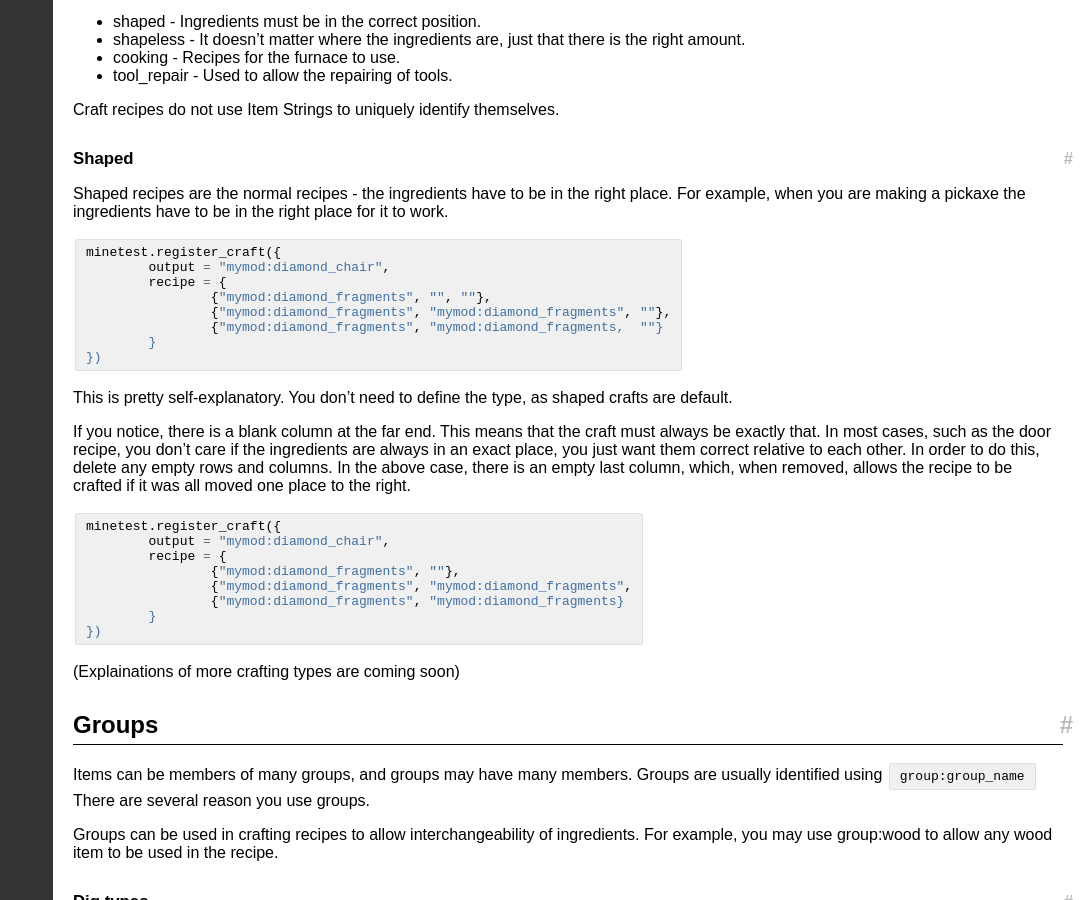
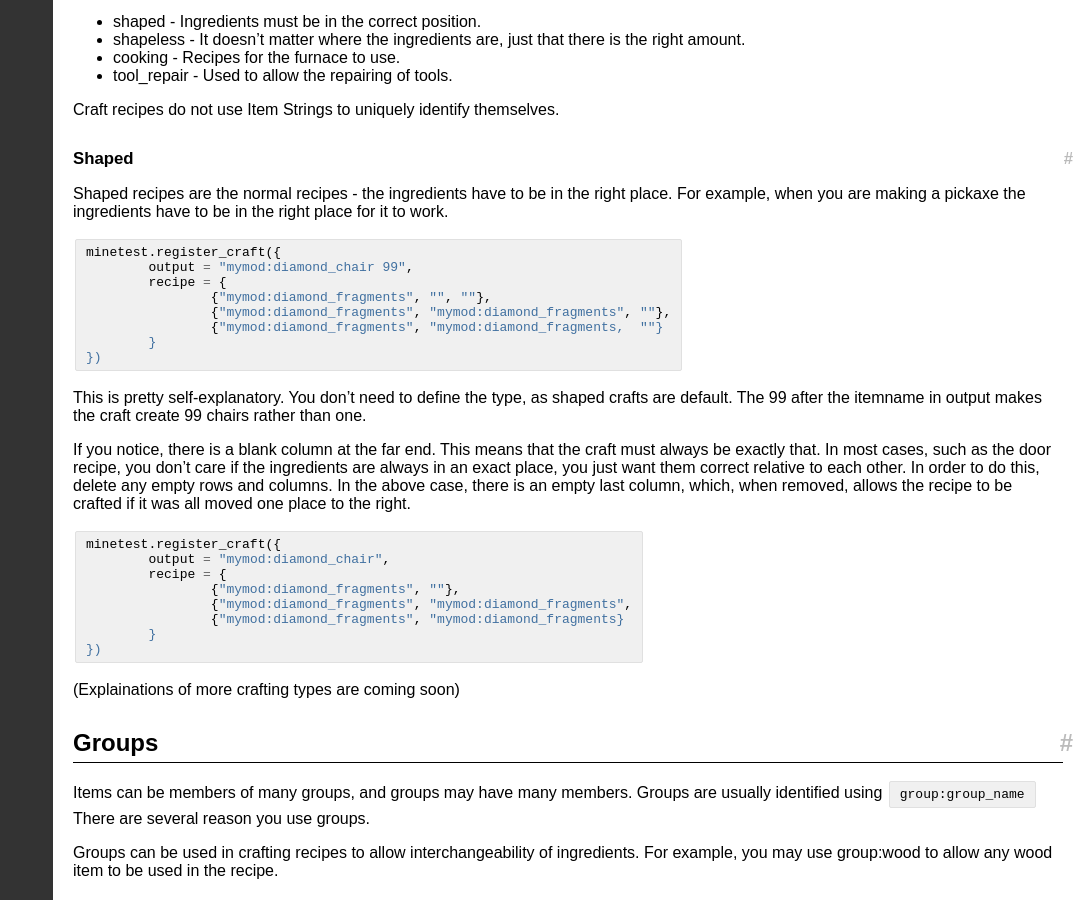
Before and after one commit to rubenwardy/minetest_modding_book, a Jekyll site: the page built from chapters/nodes_items_crafting.md, in a window 1280 px wide and 900 px high, scrolled down 2912 px. Shown: the whole window, without its empty margins (197-1280 px from the left). Built offline with Jekyll 4.4.1, drawn with Linux system fonts in a browser that asks for light colours; nearby versions of some CDN libraries.

Commit message:
Nodes, Items and Crafting: Output Quantity

```diff
--- a/chapters/nodes_items_crafting.md
+++ b/chapters/nodes_items_crafting.md
@@ -201,7 +201,7 @@ right place for it to work.
 
 {% highlight lua %}
 minetest.register_craft({
-	output = "mymod:diamond_chair",
+	output = "mymod:diamond_chair 99",
 	recipe = {
 		{"mymod:diamond_fragments", "", ""},
 		{"mymod:diamond_fragments", "mymod:diamond_fragments", ""},
@@ -211,7 +211,8 @@ minetest.register_craft({
 {% endhighlight %}
 
 This is pretty self-explanatory. You don't need to define the type, as
-shaped crafts are default.
+shaped crafts are default. The 99 after the itemname in output makes the
+craft create 99 chairs rather than one.
 
 If you notice, there is a blank column at the far end.
 This means that the craft must always be exactly that.
```
